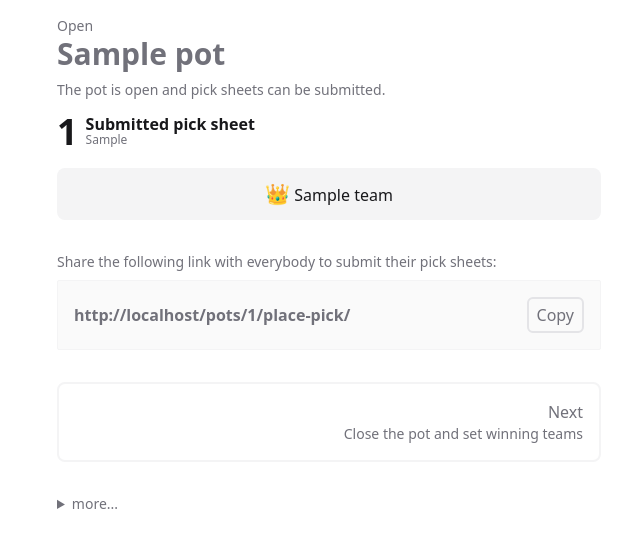
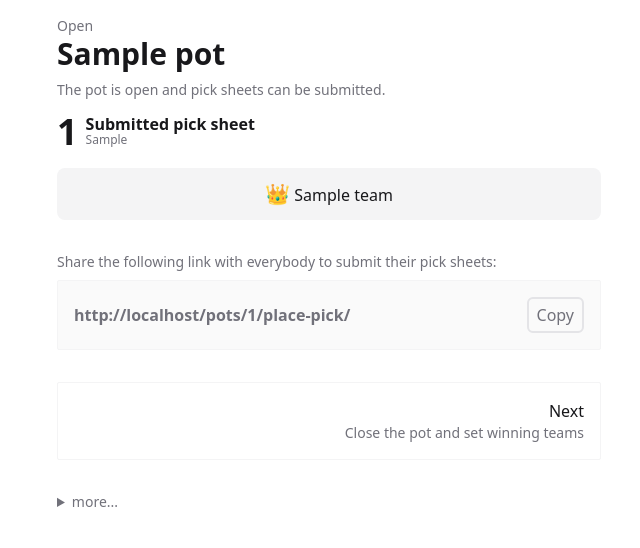
Before and after one commit to tbrlpld/potluck, a Django app: page /pots/1/ in a window 1280 px wide. Shown: the part 52-600 px from the top of the page, without its empty margins (311-951 px from the left). Run offline with Django 3.2, Linux system fonts and the light colour scheme; tables that the repository leaves empty hold one stand-in row (values such as "Sample post"); style sheets or scripts are compiled from the project's sources; some libraries are stand-ins or nearby versions.

Commit message:
Update empty details status

```diff
--- a/potluck/pots/templates/pots/pot_detail.html
+++ b/potluck/pots/templates/pots/pot_detail.html
@@ -94,8 +94,8 @@
     {% if pot.next_status %}
         <form action="{% url 'pot_update_status' pot.pk %}" method="POST">
             {% csrf_token %}
-            <button type="submit" name="status" value="{{ pot.next_status }}" class="p-4 w-full border-2 border-primary-100 text-primary-500 text-right rounded-lg hover:bg-primary-50 active:bg-primary-100 active:border-primary-200">
-                <div class="text-gray-500">Next</div>
+            <button type="submit" name="status" value="{{ pot.next_status }}" class="p-4 w-full border border-primary-100 text-primary-500 text-right rounded-sm hover:bg-primary-50 active:bg-primary-100 active:border-primary-200">
+                <div class="text-gray-900">Next</div>
                 <div class="text-sm">{{ pot.next_status_action_text }}</div>
             </button>
         </form>
@@ -106,8 +106,8 @@
         {% if pot.previous_status %}
             <form action="{% url 'pot_update_status' pot.pk %}" method="POST">
                 {% csrf_token %}
-                <button class="p-4 w-full border-2 border-primary-100 text-primary-500 text-left rounded-lg hover:bg-primary-50 active:bg-primary-100 active:border-primary-200" type="submit" name="status" value="{{ pot.previous_status }}">
-                    <div class="text-gray-500">Back</div>
+                <button class="p-4 w-full border border-primary-100 text-primary-500 text-left rounded-sm hover:bg-primary-50 active:bg-primary-100 active:border-primary-200" type="submit" name="status" value="{{ pot.previous_status }}">
+                    <div class="text-gray-900">Back</div>
                     <div class="text-sm">{{ pot.previous_status_action_text }}</div>
                 </button>
             </form>
--- a/potluck/templates/components/heading-with-eyebrow.html
+++ b/potluck/templates/components/heading-with-eyebrow.html
@@ -1,2 +1,2 @@
 <div class="text-sm text-gray-500">{{ eyebrow }}</div>
-<h1 class="text-3xl font-semibold text-primary-500">{{ heading }}</h1>
+<h1 class="text-3xl font-semibold text-primary-900">{{ heading }}</h1>
```
